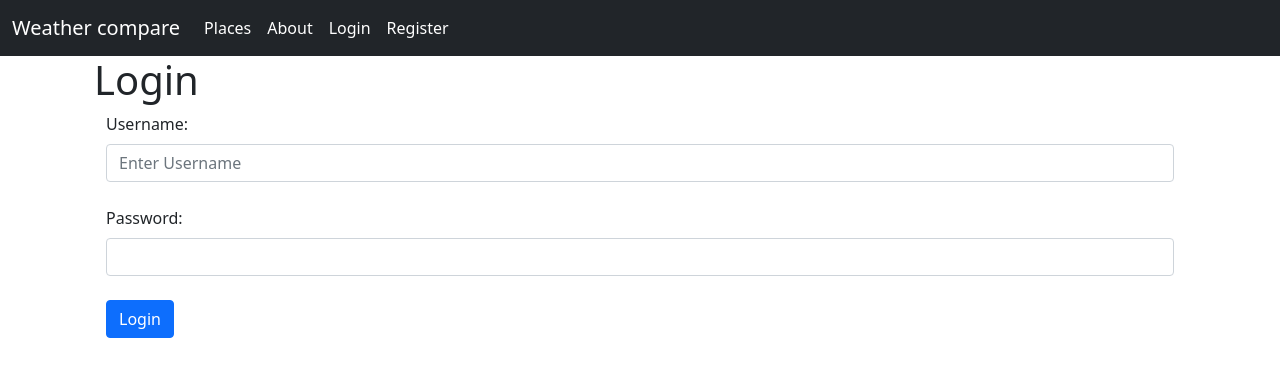
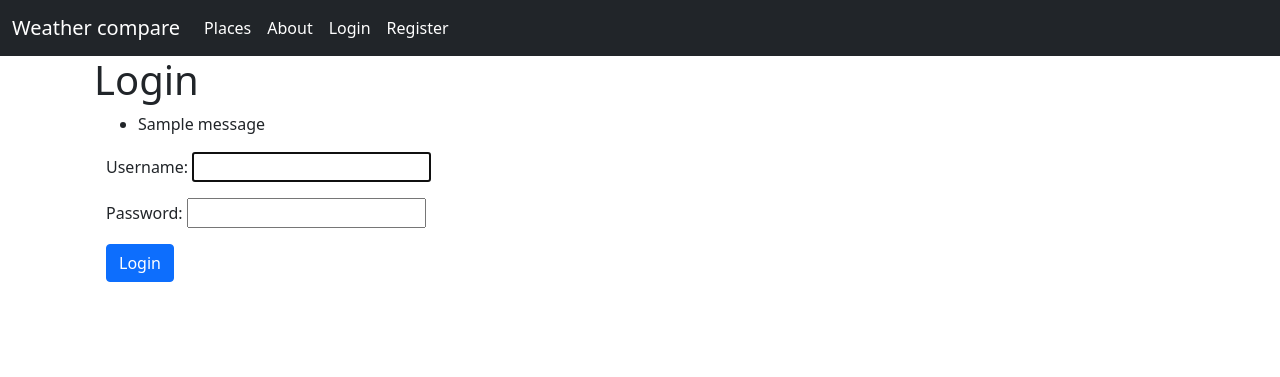
Before and after one commit to Rutrle/weather-web, a Django app: page /account/login/ in a window 1280 px wide. Shown: the top 377 px of the page. Run offline with Django 3.2, Linux system fonts and the light colour scheme; tables that the repository leaves empty hold one stand-in row (values such as "Sample post"); one stand-in notice (Sample message) is shown; some libraries are stand-ins or nearby versions.

Commit message:
rebuilded login again, added invalid username message

```diff
--- a/weather_web/accounts/templates/accounts/login.html
+++ b/weather_web/accounts/templates/accounts/login.html
@@ -5,15 +5,23 @@
 <div class="container">
   <h1>Login</h1>
   <div class="container">
+
+
+{% if messages %}
+<ul class="messages">
+    {% for message in messages %}
+      <li class="{{ message.tags }}">{{ message }}</li>
+    {% endfor %}
+</ul>
+{% endif %}
+
+
     <form class = "mb-3" action="{% url 'accounts:login' %}" method="POST">
+    {{ form.as_p }}
         {% csrf_token %}
-        <label class="form-label" for="username">Username:</label>
-        <input class="form-control" type="text" name="username" placeholder="Enter Username">
-        <br>
-
-        <label class="form-label" for="password">Password:</label>
-        <input class="form-control" type="password" name="password">
-        <br>
+              {% if form.errors %}
+    <p>Your username and password didn't match! Please try again.</p>
+    {% endif %}
 
         <input class="btn btn-primary" type="submit" value="Login">
     </form>
--- a/weather_web/accounts/views.py
+++ b/weather_web/accounts/views.py
@@ -1,11 +1,12 @@
 from django.shortcuts import render
 from django.urls import reverse_lazy, reverse
-from django.http import HttpResponseRedirect
+from django.http import HttpResponseRedirect, HttpResponse
 from . import forms
 from django.views.generic import CreateView, TemplateView
 from django.contrib.auth import logout, authenticate, login
 from django.contrib.auth.decorators import login_required
-
+from django.contrib.auth.forms import AuthenticationForm
+from django.contrib import messages
 # Create your views here.
 
 
@@ -16,6 +17,7 @@ class SignUp(CreateView):
 
 
 def login_view(request):
+    form = AuthenticationForm
 
     if request.method == 'POST':
         username = request.POST['username']
@@ -26,9 +28,10 @@ def login_view(request):
             return HttpResponseRedirect(reverse('weather:weather_index'))
 
         else:
-            return HttpResponseRedirect(reverse('weather:weather_index'))
-    else:
-        return render(request, 'accounts/login.html', {})
+            messages.error(request, "Invalid username or password.")
+            # return render(request, 'accounts/login.html', {'form': form})
+
+    return render(request, 'accounts/login.html', {'form': form})
 
 
 @login_required
```
